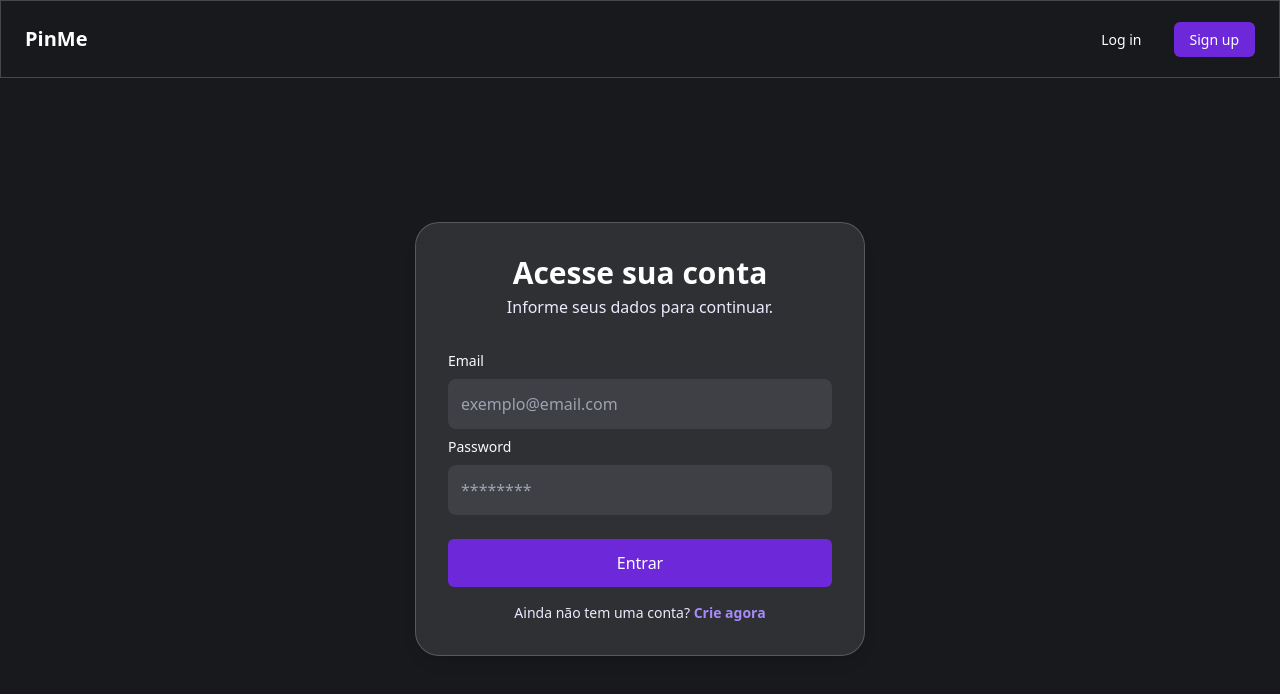
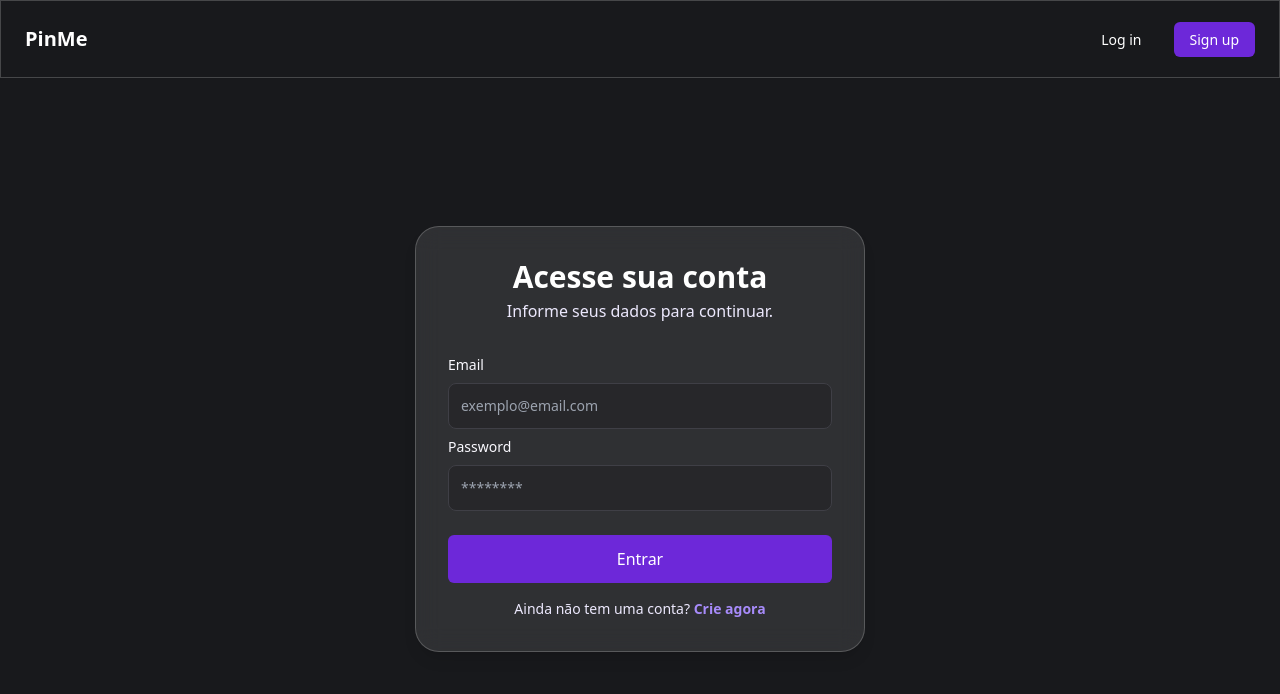
Before and after one commit to gabislera/PinMe, a React (Vite) app: page /login in a window 1280 px wide. Shown: the top 694 px of the page. Built offline with nearby package versions, Linux system fonts and the light colour scheme.

Commit message:
feat: icons and update Input component

```diff
--- a/package.json
+++ b/package.json
@@ -15,6 +15,7 @@
   "dependencies": {
     "@hookform/resolvers": "^5.0.1",
     "axios": "^1.9.0",
+    "lucide-react": "^0.511.0",
     "react": "^19.1.0",
     "react-dom": "^19.1.0",
     "react-hook-form": "^7.56.3",
--- a/src/components/Input.tsx
+++ b/src/components/Input.tsx
@@ -2,27 +2,41 @@ import { forwardRef, useId } from 'react';
 import type { ComponentProps } from 'react';
 import type { FieldError } from 'react-hook-form';
 
+type InputVariant = 'solid' | 'outlined';
+
 interface InputProps extends ComponentProps<'input'> {
-  label: string;
+  label?: string;
   error?: FieldError;
+  variant?: InputVariant;
+  icon?: React.ReactNode;
 }
 
+const variantClasses: Record<InputVariant, string> = {
+  solid: 'bg-zinc-800 border-zinc-700',
+  outlined: 'bg-transparent border-border',
+};
+
 export const Input = forwardRef<HTMLInputElement, InputProps>(
-  ({ label, error, className, ...rest }, ref) => {
+  ({ label, error, className, variant = 'solid', icon, ...rest }, ref) => {
     const id = useId();
 
     return (
-      <div className="flex flex-col gap-2 w-full">
-        <label htmlFor={id} className="text-offwhite text-sm font-medium">
-          {label}
-        </label>
+      <div className="flex flex-col gap-2 w-full relative">
+        {label && (
+          <label htmlFor={id} className="text-offwhite text-sm font-medium">
+            {label}
+          </label>
+        )}
+        {icon && <div className="absolute left-3 top-1/2 -translate-y-1/2">{icon}</div>}
         <input
           ref={ref}
           id={id}
           className={`
-            p-3 text-muted bg-zinc-700 rounded-lg border border-transparent
+            p-3 text-muted text-sm rounded-lg border
             focus:border-muted focus:outline-none
-            placeholder:text-gray-400
+            placeholder:text-gray-400 w-full
+            ${icon ? 'pl-10' : ''}
+            ${variantClasses[variant]}
             ${className ?? ''}
             ${rest.disabled ? 'opacity-50 cursor-not-allowed' : ''}
           `}
--- a/tailwind.config.js
+++ b/tailwind.config.js
@@ -9,6 +9,7 @@ export default {
         tertiary: '#A78BFA',
         muted: '#EDE9FE',
 
+        border: '#27272a',
         offwhite: '#FAF9FF',
         offblack: '#333333',
       },
```
Also changed, not shown: 1 other file (tests, documents, lock files or other folders).
